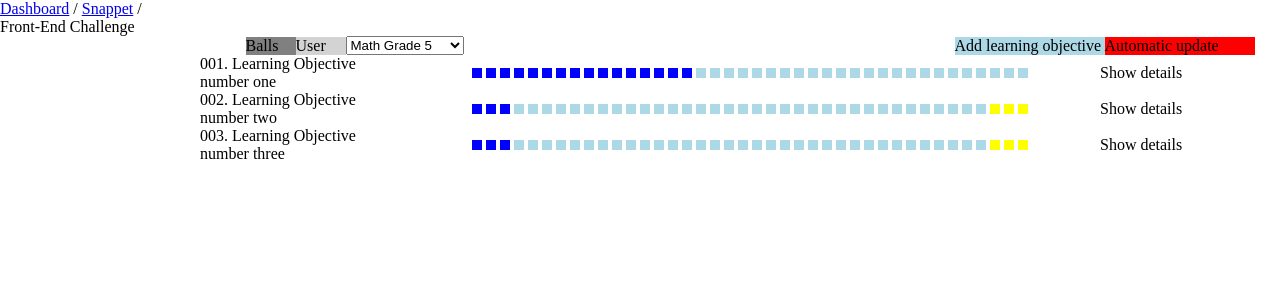
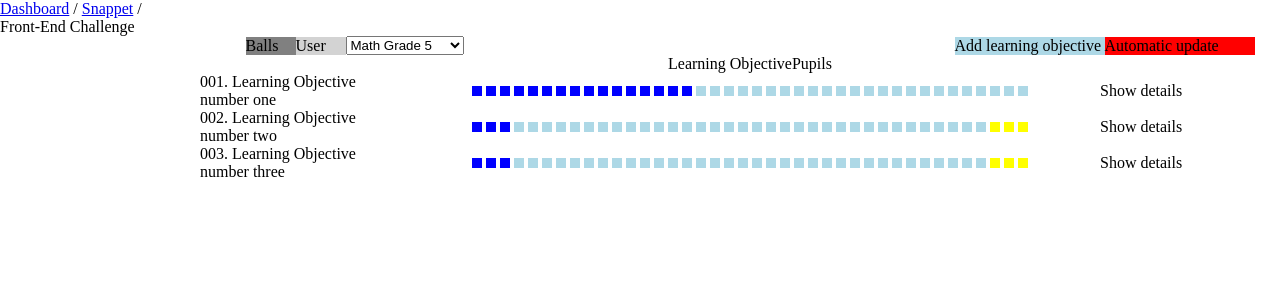
Before and after one commit to nikolasalim/SnappetChallenge.UI, a React (Create React App) app in the folder snappet-challenge/: page / in a window 1280 px wide. Shown: the top 300 px of the page. Built offline with nearby package versions, Linux system fonts and the light colour scheme.

Commit message:
Add initial variables and mixins

```diff
--- a/snappet-challenge/src/components/LearningsList/index.js
+++ b/snappet-challenge/src/components/LearningsList/index.js
@@ -14,11 +14,23 @@ function LearningsList() {
     setCurrentSubject(event.target.value);
   }
 
-  // NavBar component – holds the filters/functionality for the list of Learnings:
-
   return (
     <div>
       <NavBar subjects={subjects} onChangeHandler={onChangeHandler}></NavBar>
+
+      <div
+        className="table-titles"
+        style={{
+          display: "flex",
+          justifyContent: "center",
+          alignItems: "center",
+          flexDirection: "row",
+          width: "1500px",
+        }}
+      >
+        <p>Learning Objective</p>
+        <p>Pupils</p>
+      </div>
       {subjectsMockUp.map((subject) => {
         if (subject.title === currentSubject) {
           return subject.learningObjectives.map((learning) => {
@@ -35,6 +47,8 @@ function LearningsList() {
     </div>
   );
 }
+
+// NavBar component – holds the filters/functionality for the list of Learnings:
 
 function NavBar(props) {
   // const [currentSubject, setCurrentSubject] = useState(props.subjects[0].title);
--- a/snappet-challenge/src/scss/_base.scss
+++ b/snappet-challenge/src/scss/_base.scss
@@ -1,6 +1,47 @@
-// Reset:
+@import url("https://fonts.googleapis.com/css2?family=Raleway:wght@400;600;700&display=swap");
+
+////////// Reset //////////
 
 * {
   padding: 0;
   margin: 0;
 }
+
+////////// Variables //////////
+
+// Colors
+
+$primary-color: rgb(51, 169, 248);
+$secondary-color: white;
+$tertiary-color: rgb(27, 27, 27);
+
+// Fonts
+
+$primary-font: "Raleway";
+
+$regular: 400;
+$semibold: 600;
+$bold: 700;
+
+////////// Mixins //////////
+
+// Color scheme
+
+@mixin colorPositive() {
+  background-color: $primary-color;
+  color: $secondary-color;
+}
+
+@mixin colorNegative() {
+  background-color: $secondary-color;
+  color: $primary-color;
+}
+
+// Align
+
+@mixin flexCenter($flex-direction) {
+  display: flex;
+  justify-content: center;
+  align-items: center;
+  flex-direction: $flex-direction;
+}
--- a/snappet-challenge/src/scss/main.css
+++ b/snappet-challenge/src/scss/main.css
@@ -1,9 +1,6 @@
+@import url("https://fonts.googleapis.com/css2?family=Raleway:wght@400;600;700&display=swap");
 * {
   padding: 0;
   margin: 0;
 }
-
-* {
-  background-color: green;
-}
 /*# sourceMappingURL=main.css.map */
```
Also changed, not shown: 1 other file (tests, documents, lock files or other folders).
